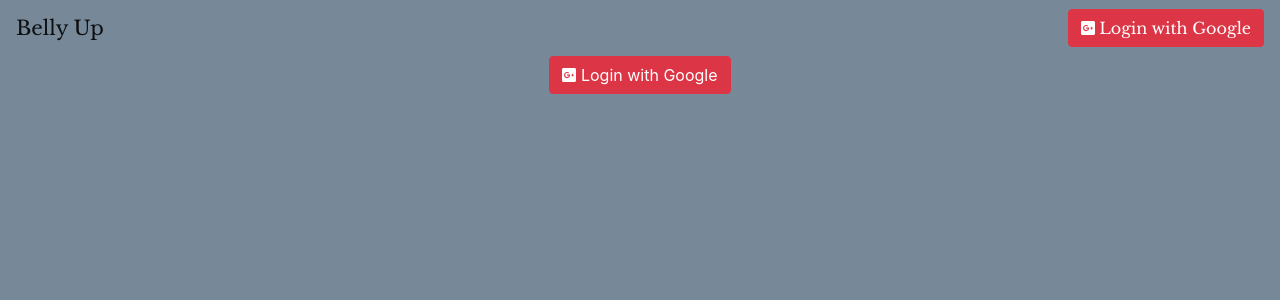
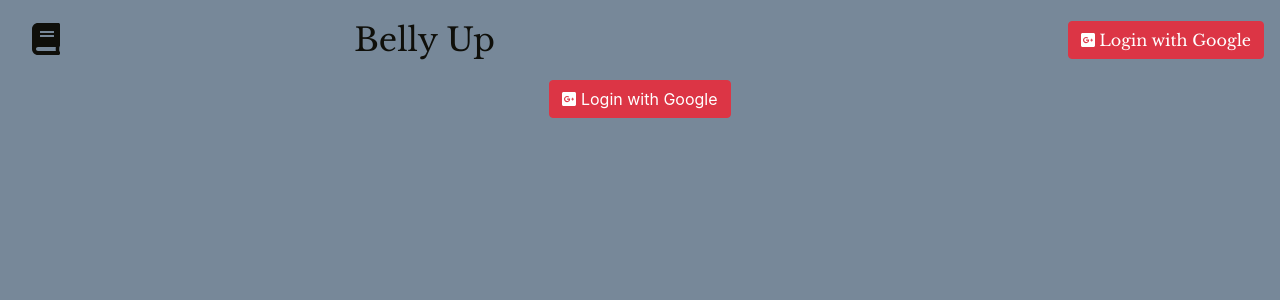
Before and after one commit to jacob-bw/capstone-belly-up, a React (Create React App) app: page /home in a window 1280 px wide. Shown: the top 300 px of the page. Built offline with nearby package versions, Linux system fonts and the light colour scheme; no server answers.

Commit message:
commented out code and tweaked styling to make sleeker deployed site. will re-deploy once crud etc is done tonight.

```diff
--- a/src/components/pages/Word/Word.js
+++ b/src/components/pages/Word/Word.js
@@ -50,19 +50,19 @@ class TattooWord extends React.Component {
     this.setState({ font: newFont });
   }
 
-  tumPicker = (e) => {
-    const newTumVar = e.target.id;
-    if (newTumVar === 'belly1') {
-      // this.setState({ tum: 'https://i.imgur.com/tUVzOw5.jpg' });
-      console.log('newTumVar is belly1');
-    } else if (newTumVar === 'belly2') {
-      // this.setState({ tum: 'https://i.imgur.com/dYVeIRv.jpg' });
-      console.log('newTumVar is belly2');
-    } else if (newTumVar === 'belly3') {
-      // this.setState({ tum: 'https://i.imgur.com/Fw8ul6U.jpg' });
-      console.log('newTumVar is belly3');
-    }
-  }
+  // tumPicker = (e) => {
+  //   const newTumVar = e.target.id;
+  //   if (newTumVar === 'belly1') {
+  //     // this.setState({ tum: 'https://i.imgur.com/tUVzOw5.jpg' });
+  //     console.log('newTumVar is belly1');
+  //   } else if (newTumVar === 'belly2') {
+  //     // this.setState({ tum: 'https://i.imgur.com/dYVeIRv.jpg' });
+  //     console.log('newTumVar is belly2');
+  //   } else if (newTumVar === 'belly3') {
+  //     // this.setState({ tum: 'https://i.imgur.com/Fw8ul6U.jpg' });
+  //     console.log('newTumVar is belly3');
+  //   }
+  // }
 
   saveCard = (e) => {
     e.preventDefault();
@@ -100,7 +100,7 @@ class TattooWord extends React.Component {
           </div>
         <div className='card-footer'>
           <div className='buttonHolder'>
-            <UncontrolledDropdown>
+            {/* <UncontrolledDropdown>
               <DropdownToggle className='btn btn-dark dropdown-toggle card-btn align-middle' id='dropdownMenu3' nav caret>
                 New Belly
               </DropdownToggle>
@@ -109,7 +109,7 @@ class TattooWord extends React.Component {
                 <DropdownItem className='dropdown-item belly2' type='button' id='belly2' onClick={this.tumPicker}><img src="https://i.imgur.com/dYVeIRv.jpg" alt=" "></img></DropdownItem>
                 <DropdownItem className='dropdown-item belly3' type='button' id='belly3' onClick={this.tumPicker}><img src="https://i.imgur.com/Fw8ul6U.jpg" alt=" "></img></DropdownItem>
               </DropdownMenu>
-            </UncontrolledDropdown>
+            </UncontrolledDropdown> */}
             <UncontrolledDropdown >
               <DropdownToggle className='btn btn-dark dropdown-toggle card-btn align-middle' id='dropdownMenu2' nav caret>
                 New Font
--- a/src/components/shared/nav/nav.js
+++ b/src/components/shared/nav/nav.js
@@ -24,67 +24,84 @@ import './nav.scss';
 // get help w/ navbar img selection function
 // CRUD is all that remains after those two functions and should be relatively straightforward
 // get help w/ how to toggle on logout/login.
-// toggle navbar login button and "save" button on tattoo card
+// toggle navbar login button and 'save' button on tattoo card
 
 class MyNav extends React.Component {
-  static propTypes= {
+  static propTypes = {
     authed: PropTypes.bool,
     dropdownOpen: PropTypes.bool,
-  }
+  };
 
   logMeOut = (e) => {
     e.preventDefault();
     firebase.auth().signOut();
-  }
-
+  };
 
   render() {
     const { authed } = this.props;
     const buildNavbar = () => {
       if (authed) {
         return (
-          <div className="navbar-nav">
+          <div className='navbar-nav'>
             <Nav pills>
               {/* <UncontrolledDropdown >
-                <DropdownToggle id="bellyMenu" nav caret>
+                <DropdownToggle id='bellyMenu' nav caret>
                   Choose New Belly
                 </DropdownToggle>
                 <DropdownMenu>
-                  <DropdownItem className="bellyImg" id="belly1" onClick={this.bellyPicker}><img src="https://i.imgur.com/tUVzOw5.jpg" alt="belly 1"></img></DropdownItem>
-                  <DropdownItem className="bellyImg" id="belly2" onClick={this.bellyPicker}><img src="https://i.imgur.com/dYVeIRv.jpg" alt="belly 2"></img></DropdownItem>
-                  <DropdownItem className="bellyImg" id="belly3" onClick={this.bellyPicker}><img src="https://i.imgur.com/Fw8ul6U.jpg" alt="belly3"></img></DropdownItem>
+                  <DropdownItem className='bellyImg' id='belly1' onClick={this.bellyPicker}><img src='https://i.imgur.com/tUVzOw5.jpg' alt='belly 1'></img></DropdownItem>
+                  <DropdownItem className='bellyImg' id='belly2' onClick={this.bellyPicker}><img src='https://i.imgur.com/dYVeIRv.jpg' alt='belly 2'></img></DropdownItem>
+                  <DropdownItem className='bellyImg' id='belly3' onClick={this.bellyPicker}><img src='https://i.imgur.com/Fw8ul6U.jpg' alt='belly3'></img></DropdownItem>
                 </DropdownMenu>
               </UncontrolledDropdown> */}
               <NavItem>
-                <Link className="nav-link" to="/saved" alt="saved"><FontAwesomeIcon id="saveBtn" icon={faBook}/></Link>
-              </NavItem>
-              <NavItem>
-                {
-                 (authed) && <Link className="nav-link logoutBtn" to="/auth" onClick={this.logMeOut}><FontAwesomeIcon id="logoutBtn" icon={faGooglePlusSquare}/></Link>
-                }
+                {authed && (
+                  <Link
+                    className='nav-link logoutBtn'
+                    to='/auth'
+                    onClick={this.logMeOut}
+                  >
+                    <FontAwesomeIcon id='logoutBtn' icon={faGooglePlusSquare} />
+                  </Link>
+                )}
               </NavItem>
             </Nav>
           </div>
         );
       }
 
-      return (<ul className="navbar-nav"></ul>);
+      return <ul className='navbar-nav'></ul>;
     };
 
     return (
-      <div className="MyNavbar">
-        <nav className="navbar navbar-expand-lg navbar-light">
-          <NavbarBrand href="/home" className="">Belly Up</NavbarBrand>
-          <button className="navbar-toggler" type="button" data-toggle="collapse" data-target="#navbarSupportedContent" aria-controls="navbarSupportedContent" aria-expanded="false" aria-label="Toggle navigation">
-            <span className="navbar-toggler-icon"></span>
-          </button>
+      <div className='MyNavbar'>
+        <nav className='navbar'>
+        {/* <nav className='navbar navbar-expand-md navbar-light'> */}
+          <NavItem>
+            <Link className='nav-link' to='/saved' alt='saved'>
+              <FontAwesomeIcon id='saveBtn' icon={faBook} />
+            </Link>
+          </NavItem>
+          <NavbarBrand href='/home' className=''>
+            Belly Up
+          </NavbarBrand>
+          {/* <button
+            className='navbar-toggler'
+            type='button'
+            data-toggle='collapse'
+            data-target='#navbarSupportedContent'
+            aria-controls='navbarSupportedContent'
+            aria-expanded='false'
+            aria-label='Toggle navigation'
+          >
+            <span className='navbar-toggler-icon'></span>
+          </button> */}
 
-          <div className="collapse navbar-collapse" id="navbarSupportedContent">
-            { buildNavbar() }
+          <div className='' id='navbarSupportedContent'>
+          {/* <div className='collapse navbar-collapse' id='navbarSupportedContent'> */}
+            {buildNavbar()}
           </div>
-          {
-            (!authed) && <Auth/>
-          }
+          {!authed && <Auth />}
         </nav>
       </div>
     );
--- a/src/components/shared/nav/nav.scss
+++ b/src/components/shared/nav/nav.scss
@@ -2,7 +2,17 @@
 
 nav {
   font-family: $font1;
-
+  .navbar {
+    position: relative;
+    display: flex;
+    flex-wrap: wrap;
+    align-items: center;
+    justify-content: center;
+    padding: .5rem 1rem;
+  }
+  li {
+    list-style: none;
+  }
   .nav-link {
     font-size: 2rem;
     display: inline-block;
@@ -14,24 +24,28 @@ nav {
   #saveBtn {
     color: $ink;
   }
-  .dropdown {
-    padding-top: 8px;
-    #bellyMenu {
-      color: $ink;
-      background-color: transparent;
-      font-size: 1rem;
-    }
-    .dropdown-menu {
-      max-width: 150px;
-      justify-content: center;
-      .bellyImg.dropdown-item {
-        max-width: 150px;
-        justify-content: center;
-        img {
-          max-width: 140px;
-        }
-
-      }
-    }
+  .navbar-brand {
+    color: $ink;
+    font-family: $font1;
+    font-size: 2rem;
   }
+  // .dropdown {
+  //   padding-top: 8px;
+  //   #bellyMenu {
+  //     color: $ink;
+  //     background-color: transparent;
+  //     font-size: 1rem;
+  //   }
+    // .dropdown-menu {
+    //   max-width: 150px;
+    //   justify-content: center;
+    //   .bellyImg.dropdown-item {
+    //     max-width: 150px;
+    //     justify-content: center;
+    //     img {
+    //       max-width: 140px;
+    //     }
+    //   }
+    // }
+  // }
 }
--- a/src/components/shared/tattooCard/tattooCard.js
+++ b/src/components/shared/tattooCard/tattooCard.js
@@ -23,11 +23,11 @@ class TattooCard extends React.Component {
     deleteTattoo(tattoo.id);
   }
 
-  updateTattooEvent = (e) => {
-    e.preventDefault();
-    const { updateTattoo, tattoo } = this.props;
-    updateTattoo(tattoo.id);
-  }
+  // updateTattooEvent = (e) => {
+  //   e.preventDefault();
+  //   const { updateTattoo, tattoo } = this.props;
+  //   updateTattoo(tattoo.id);
+  // }
 
   render() {
     const { tattoo } = this.props;
@@ -41,7 +41,7 @@ class TattooCard extends React.Component {
           </div>
         <div className='card-footer'>
           <div className='buttonHolder'>
-          <UncontrolledDropdown>
+          {/* <UncontrolledDropdown>
               <DropdownToggle className='btn btn-dark dropdown-toggle card-btn align-middle' id='dropdownMenu3' nav caret>
                 New Belly
               </DropdownToggle>
@@ -50,7 +50,7 @@ class TattooCard extends React.Component {
                 <DropdownItem className='dropdown-item belly2' type='button' id='belly2' onClick={this.tumPicker}><img src="https://i.imgur.com/dYVeIRv.jpg" alt=" "></img></DropdownItem>
                 <DropdownItem className='dropdown-item belly3' type='button' id='belly3' onClick={this.tumPicker}><img src="https://i.imgur.com/Fw8ul6U.jpg" alt=" "></img></DropdownItem>
               </DropdownMenu>
-            </UncontrolledDropdown>
+            </UncontrolledDropdown> */}
             <UncontrolledDropdown >
               <DropdownToggle className='btn btn-dark dropdown-toggle card-btn align-middle' id='dropdownMenu2' nav caret>
                 Choose Font
```
